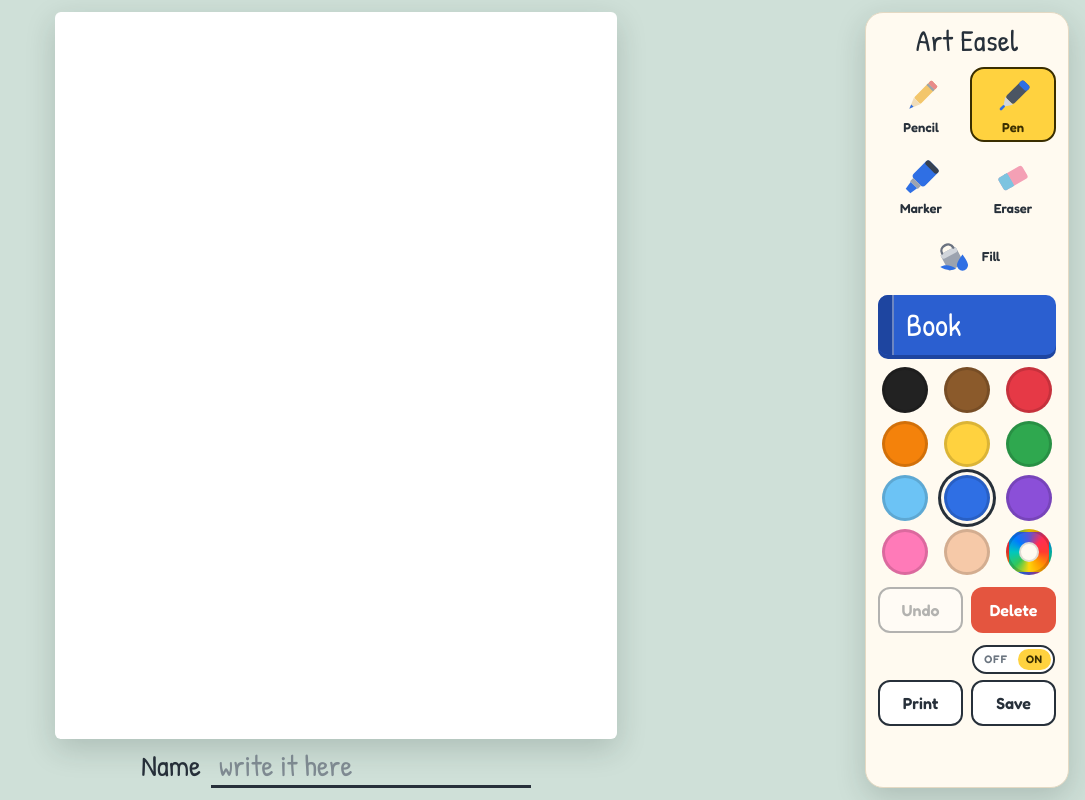
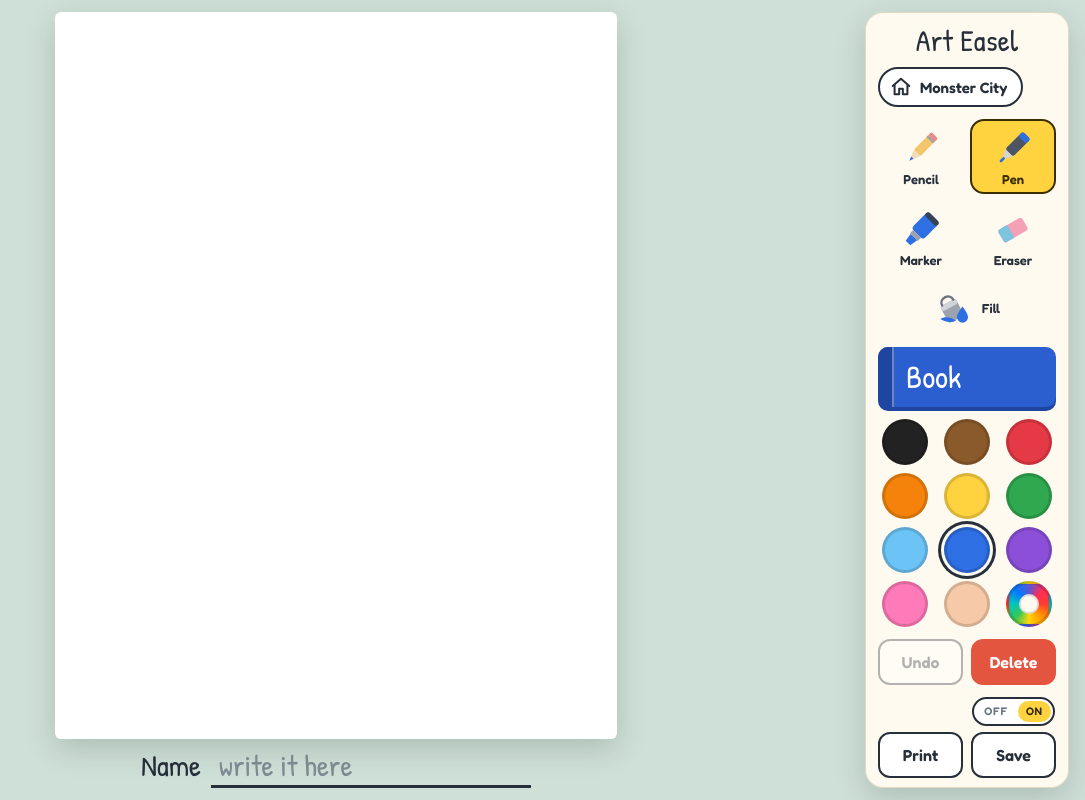
Before and after one commit to marymasterman/monstercity, a plain HTML site: page arteasel/index.html in a window 1280 px wide. Shown: the whole page, without its empty margins (195-1280 px from the left). Drawn offline with Linux system fonts and the light colour scheme.

Commit message:
Add files via upload

```diff
--- a/arteasel/index.html
+++ b/arteasel/index.html
@@ -76,6 +76,9 @@ button:focus-visible,input:focus-visible{outline:3px solid var(--accent);outline
 }
 .brand{margin:0;font:400 30px/1 var(--font-hand);text-align:center;letter-spacing:.01em}
 
+.homeLink{display:inline-flex;align-items:center;gap:8px;align-self:flex-start;text-decoration:none;color:var(--ink);background:var(--btn);border:2px solid var(--ink);border-radius:999px;padding:7px 14px 7px 10px;font:600 15px/1 var(--font-ui)}
+.homeLink svg{width:22px;height:22px;fill:none;stroke:currentColor;stroke-width:2.2;stroke-linecap:round;stroke-linejoin:round}
+.homeLink:hover{background:var(--accent);color:var(--accent-ink)}
 .tools{display:grid;grid-template-columns:repeat(2,1fr);gap:6px}
 .tool{
   display:flex;flex-direction:column;align-items:center;gap:2px;padding:6px 4px;min-height:72px;
@@ -197,6 +200,7 @@ button:focus-visible,input:focus-visible{outline:3px solid var(--accent);outline
 
   <aside class="tray" aria-label="Art supplies">
     <h1 class="brand">Art Easel</h1>
+    <a class="homeLink" href="../" aria-label="Back to Monster City"><svg viewBox="0 0 24 24" aria-hidden="true"><path d="M3 11 12 3l9 8"/><path d="M5 10v10h5v-6h4v6h5V10"/></svg>Monster City</a>
 
     <div class="tools" role="group" aria-label="Tools">
       <button class="tool" data-tool="pencil" aria-pressed="false">
```
